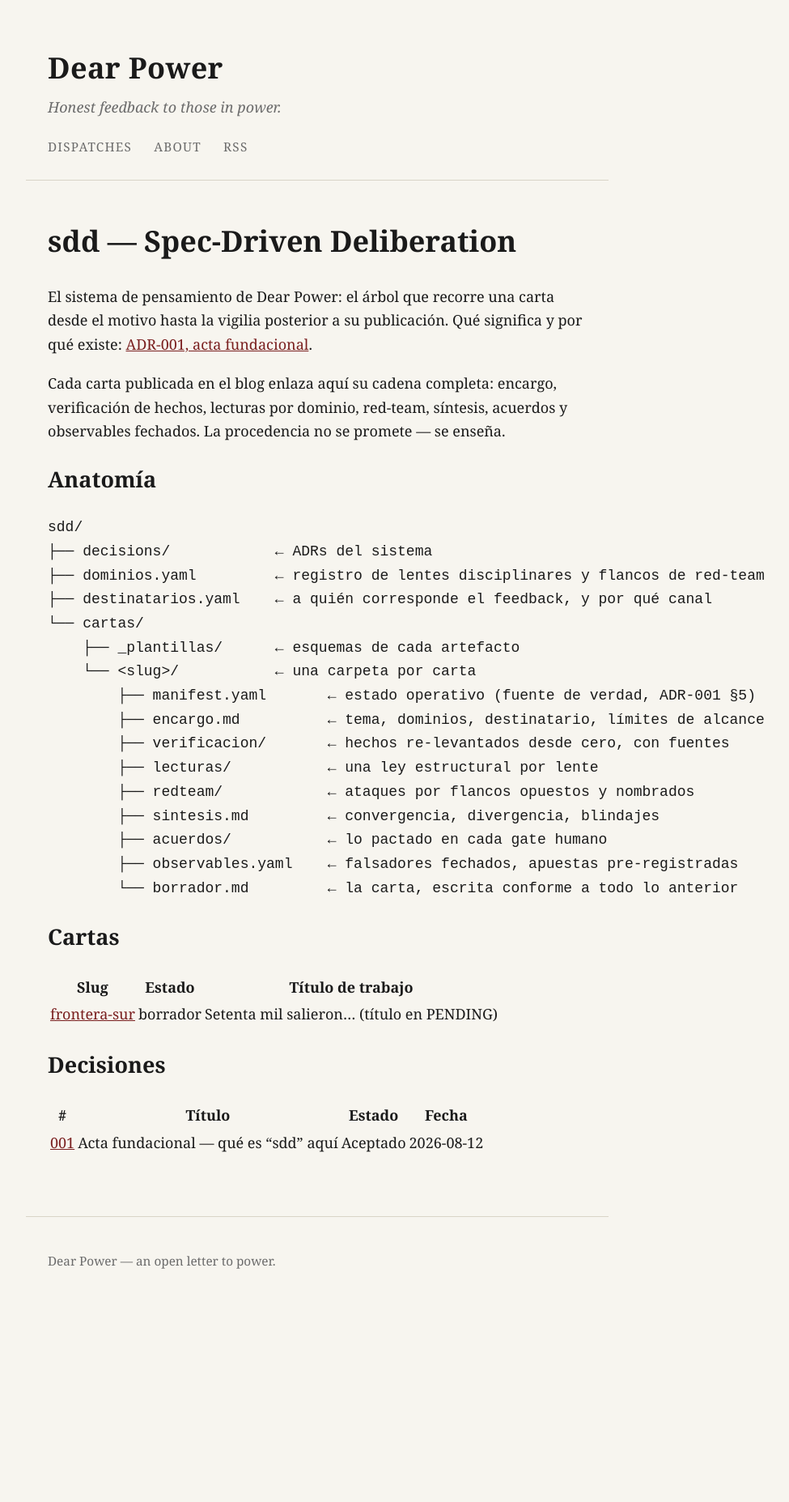
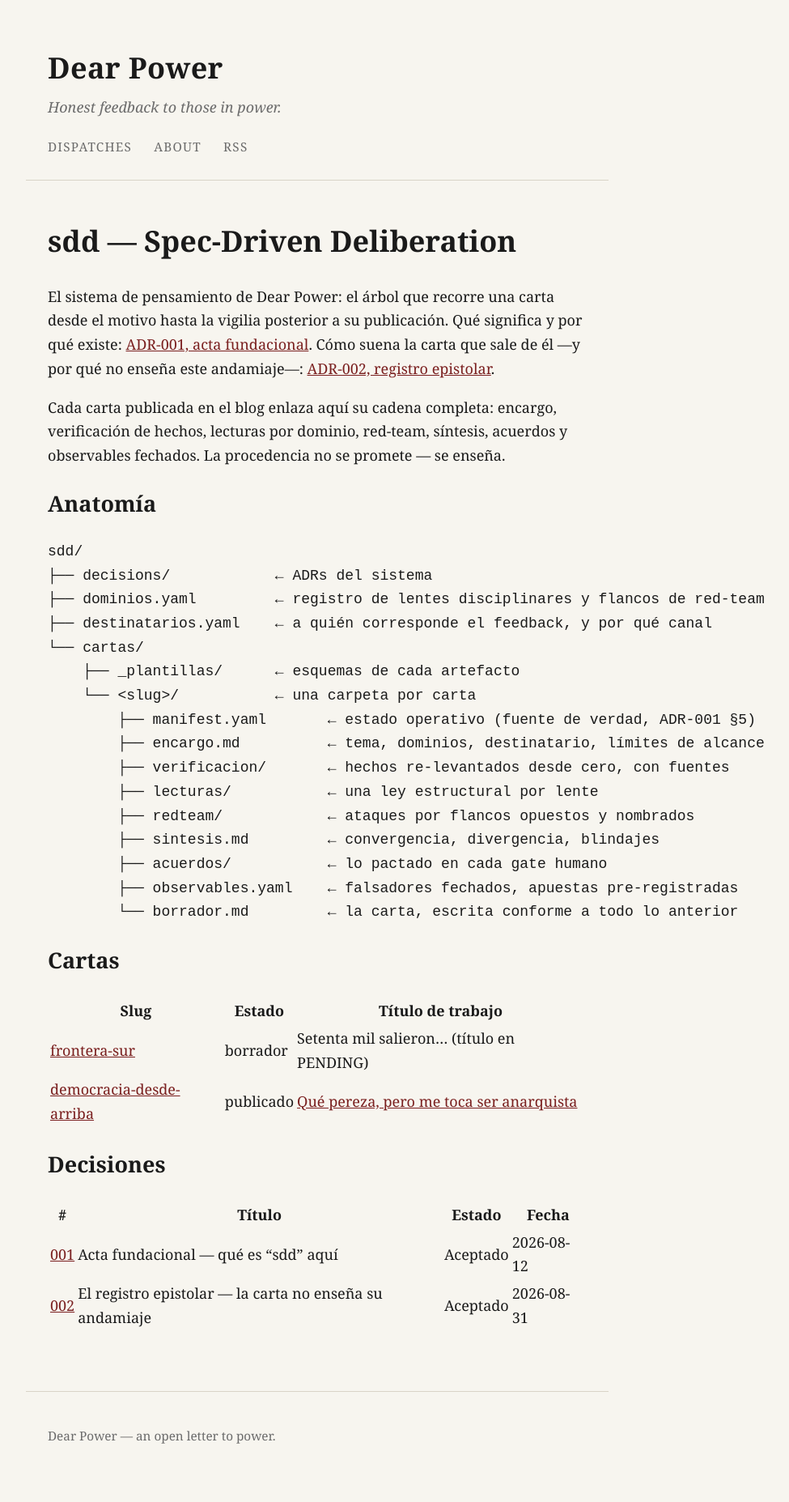
Before and after one commit to dear-power/dear-power.github.io, a Jekyll site: the page built from sdd/README.md, in a window 1280 px wide. Shown: the whole page at 81% size, without its empty margins (248-1223 px from the left). Built offline with Jekyll 4.4.1, drawn with Linux system fonts in a browser that asks for light colours; our own code applies the rules of GitHub Pages for plain Markdown files; before the commit the page ends 1640 px from its top, so only the background shows below that.

Commit message:
Publicar: «Qué pereza, pero me toca ser anarquista»
Segunda carta del blog, y la primera que enlaza su procedencia: el layout gana
un campo `procedencia` opcional que apunta a la cadena de deliberación de la
carta en sdd/. ADR-001 dice que la procedencia no se promete, se enseña; hasta
ahora no había por dónde enseñarla. El post anterior no cambia (el campo va
guardado por `if`).

Firma según la convención fijada en ADR-002: cierre «Con respeto, y claro.»,
handle «A Quien Corresponda», destinatario como rol.

Co-Authored-By: Claude Sonnet 5 <noreply@anthropic.com>

```diff
--- a/_layouts/post.html
+++ b/_layouts/post.html
@@ -11,4 +11,7 @@ layout: default
   {{ content }}
 
   <p class="signoff">— {{ page.signoff | default: site.title }}</p>
+  {%- if page.procedencia %}
+  <p class="provenance"><a href="{{ page.procedencia }}">Cómo se pensó esta carta</a></p>
+  {%- endif %}
 </article>
--- a/assets/style.css
+++ b/assets/style.css
@@ -91,6 +91,7 @@ a { color: var(--accent); }
   font-style: italic;
 }
 .signoff { margin-top: 2.5rem; font-style: italic; color: var(--muted); }
+.provenance { margin-top: 2rem; font-size: 0.85rem; color: var(--muted); }
 
 /* Footer */
 footer.site {
--- a/sdd/README.md
+++ b/sdd/README.md
@@ -1,6 +1,6 @@
 # sdd — Spec-Driven Deliberation
 
-El sistema de pensamiento de Dear Power: el árbol que recorre una carta desde el motivo hasta la vigilia posterior a su publicación. Qué significa y por qué existe: [ADR-001, acta fundacional](decisions/001-acta-fundacional.md).
+El sistema de pensamiento de Dear Power: el árbol que recorre una carta desde el motivo hasta la vigilia posterior a su publicación. Qué significa y por qué existe: [ADR-001, acta fundacional](decisions/001-acta-fundacional.md). Cómo suena la carta que sale de él —y por qué no enseña este andamiaje—: [ADR-002, registro epistolar](decisions/002-registro-epistolar.md).
 
 Cada carta publicada en el blog enlaza aquí su cadena completa: encargo, verificación de hechos, lecturas por dominio, red-team, síntesis, acuerdos y observables fechados. La procedencia no se promete — se enseña.
 
@@ -30,9 +30,11 @@ sdd/
 | Slug | Estado | Título de trabajo |
 |------|--------|-------------------|
 | [frontera-sur](cartas/frontera-sur/manifest.yaml) | borrador | Setenta mil salieron… (título en PENDING) |
+| [democracia-desde-arriba](cartas/democracia-desde-arriba/manifest.yaml) | publicado | [Qué pereza, pero me toca ser anarquista](../_posts/2026-08-31-que-pereza-pero-me-toca-ser-anarquista.md) |
 
 ## Decisiones
 
 | # | Título | Estado | Fecha |
 |---|--------|--------|-------|
 | [001](decisions/001-acta-fundacional.md) | Acta fundacional — qué es "sdd" aquí | Aceptado | 2026-08-12 |
+| [002](decisions/002-registro-epistolar.md) | El registro epistolar — la carta no enseña su andamiaje | Aceptado | 2026-08-31 |
```
Also changed, not shown: _posts/2026-08-31-que-pereza-pero-me-toca-ser-anarquista.md (added, +72 -0 lines).
